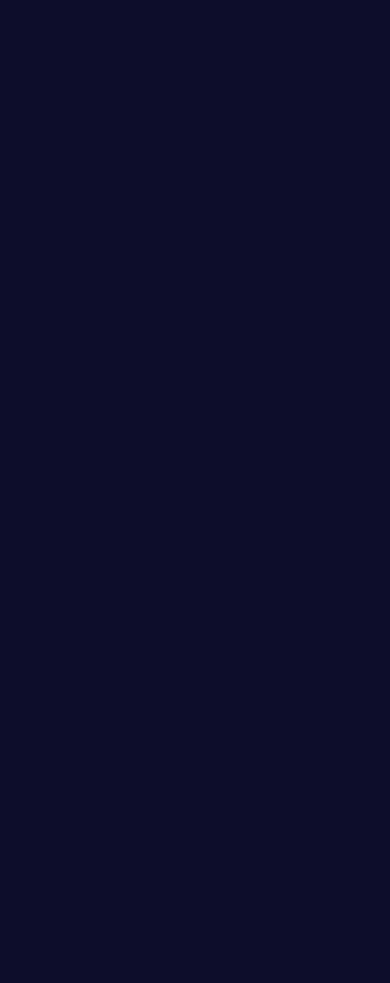
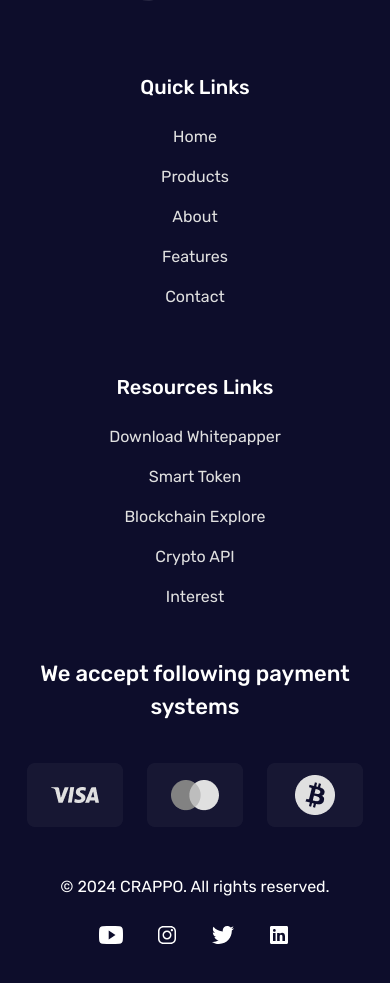
Before and after one commit to JacekLiman/crypto-currency-website, a React (Vite) app: page / in a window 390 px wide. Shown: the part 6701-7684 px from the top of the page. Before the commit the page ends 6662 px from the top, so only its background shows below. Built offline with nearby package versions, Linux system fonts and the light colour scheme.

Commit message:
add Footer

```diff
--- a/src/components/Footer.tsx
+++ b/src/components/Footer.tsx
@@ -1,18 +1,114 @@
-import Logo from '../assets/img/logo.svg'
-import VisaImg from '../assets/img/visa.svg'
-import MastercardImg from '../assets/img/mastercard.png'
-import BitcoinImg from '../assets/img/bitcoin.svg'
+import Logo from "../assets/img/logo.svg";
+import VisaImg from "../assets/img/visa.png";
+import MastercardImg from "../assets/img/mastercard.png";
+import BitcoinImg from "../assets/img/bitcoin.png";
 
-import {IoLogoYoutube, IoLogoInstagram,IoLogoTwitter,IoLogoLinkedin} from 'react-icons/io'
+import {
+  IoLogoYoutube,
+  IoLogoInstagram,
+  IoLogoTwitter,
+  IoLogoLinkedin,
+} from "react-icons/io";
 
 const Footer = () => {
   return (
-    <footer>
-      <div className="container mx-auto">
-        <div></div>
+    <footer data-aos='fade-up' className="lg:pt-24 pt-0">
+      <div className="container mx-auto lg:mb-24">
+        <div className="flex flex-col gap-12 lg:flex-row">
+          <div className="flex-1 mx-auto lg:mx-0 mb-6 max-w-[285px] ">
+            <a href="#">
+              <img src={Logo} alt="" />
+            </a>
+          </div>
+          <div className="flex flex-1 flex-col gap-16 lg:flex-row ">
+            <div className="text-center w-full lg:text-left ">
+              <div className="text-xl font-medium mb-6">Quick Links</div>
+              <ul className="space-y-4 text-gray">
+                <li>
+                  <a className="hover:text-blue transition " href="#">
+                    Home
+                  </a>
+                </li>
+                <li>
+                  <a className="hover:text-blue transition " href="#">
+                    Products
+                  </a>
+                </li>
+                <li>
+                  <a className="hover:text-blue transition " href="#">
+                    About
+                  </a>
+                </li>
+                <li>
+                  <a className="hover:text-blue transition " href="#">
+                    Features
+                  </a>
+                </li>
+                <li>
+                  <a className="hover:text-blue transition " href="#">
+                    Contact
+                  </a>
+                </li>
+              </ul>
+            </div>
+            <div className="text-center w-full lg:text-left ">
+              <div className="text-xl font-medium mb-6">Resources Links</div>
+              <ul className="space-y-4 text-gray">
+                <li>
+                  <a className="hover:text-blue transition " href="#">
+                    Download Whitepapper
+                  </a>
+                </li>
+                <li>
+                  <a className="hover:text-blue transition " href="#">
+                    Smart Token
+                  </a>
+                </li>
+                <li>
+                  <a className="hover:text-blue transition " href="#">
+                    Blockchain Explore
+                  </a>
+                </li>
+                <li>
+                  <a className="hover:text-blue transition " href="#">
+                    Crypto API
+                  </a>
+                </li>
+                <li>
+                  <a className="hover:text-blue transition " href="#">
+                    Interest
+                  </a>
+                </li>
+              </ul>
+            </div>
+          </div>
+          <div className="flex flex-col flex-1 ">
+            <div className="lg:ml-[80px]">
+              <h3 className="h3 font-medium text-center mb-10 lg:text-left">
+                We accept following payment systems
+              </h3>
+              <div className="flex justify-center items-center gap-6  ">
+                <img src={VisaImg} alt="" />
+                <img src={MastercardImg} alt="" />
+                <img src={BitcoinImg} alt="" />
+              </div>
+            </div>
+          </div>
+        </div>
+      </div>
+      <div className="py-12">
+        <div className="container mx-auto flex flex-col items-center gap-y-6 lg:flex-row lg:justify-between lg:gap-y-0">
+          <div>&copy; 2024 CRAPPO. All rights reserved.</div>
+          <div className="flex text-2xl gap-x-8">
+            <a className="hover:text-blue transition" href="#"><IoLogoYoutube/></a>
+            <a className="hover:text-blue transition" href="#"><IoLogoInstagram/></a>
+            <a className="hover:text-blue transition" href="#"><IoLogoTwitter/></a>
+            <a className="hover:text-blue transition" href="#"><IoLogoLinkedin/></a>
+          </div>
+        </div>
       </div>
     </footer>
-  )
-}
+  );
+};
 
-export default Footer
+export default Footer;
```
